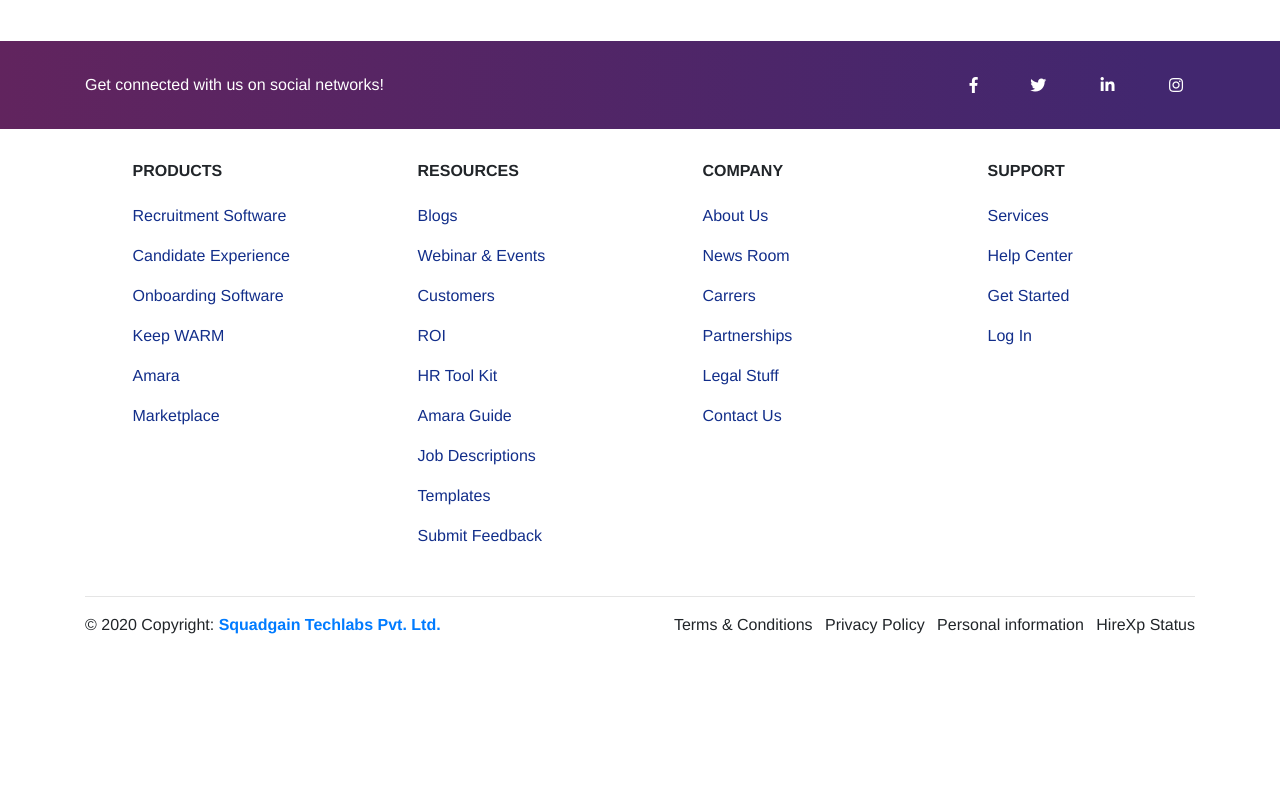
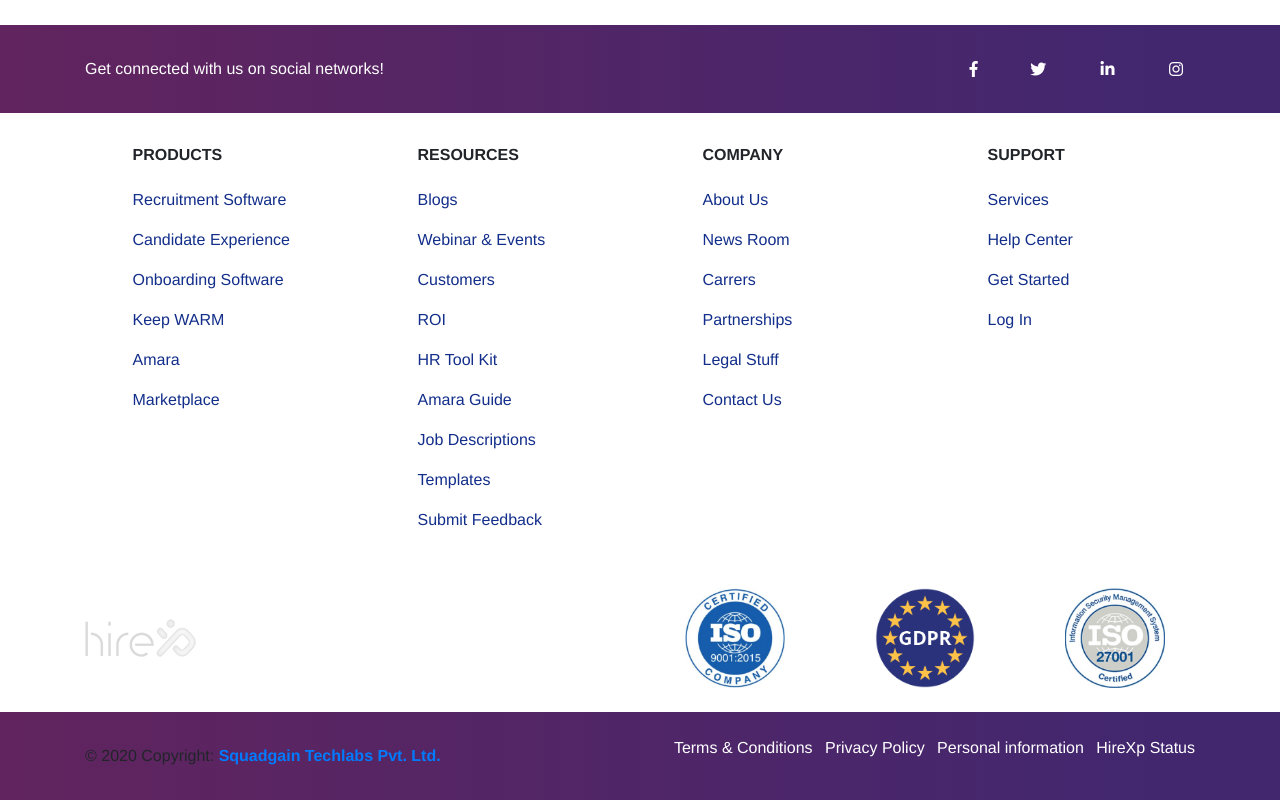
Before and after one commit to harshg6818/responsive-website-template, a plain HTML site: page index.html in a window 1280 px wide. Shown: the part 2363-3163 px from the top of the page. Before the commit the page ends 3016 px from the top, so only its background shows below. Drawn offline with Linux system fonts and the light colour scheme.

Commit message:
adding footer

```diff
--- a/css/style.scss
+++ b/css/style.scss
@@ -1109,6 +1109,13 @@
             }
         }
     }
+    .footer-copyright-wrap {
+        background: linear-gradient(90deg, #61245e, #42276f 90%);
+    }
+    .copy-img {
+        width: 100px;
+        height: 100px;
+    }
 }
 
 
--- a/index.html
+++ b/index.html
@@ -139,39 +139,39 @@
                 <h1>Enterprises that we are proud to associate with us.</h1>
             </div>
 
-            <div class="row no-gutters clients-wrap clearfix wow fadeInUp">
+            <div class="row no-gutters clients-wrap clearfix wow fadeInUp p-0 m-0">
 
-                <div class="col-lg-2 col-md-4 col-xs-6">
+                <div class="col-lg-2 col-md-4 col-xs-6 p-0 m-0">
                     <div class="client-logo">
                         <img src="./img/clients/client-1.png" class="img-fluid" alt="">
                     </div>
                 </div>
 
-                <div class="col-lg-2 col-md-4 col-xs-6">
+                <div class="col-lg-2 col-md-4 col-xs-6 p-0 m-0">
                     <div class="client-logo">
                         <img src="./img/clients/client-2.png" class="img-fluid" alt="">
                     </div>
                 </div>
 
-                <div class="col-lg-2 col-md-4 col-xs-6">
+                <div class="col-lg-2 col-md-4 col-xs-6 p-0 m-0">
                     <div class="client-logo">
                         <img src="./img/clients/client-3.png" class="img-fluid" alt="">
                     </div>
                 </div>
 
-                <div class="col-lg-2 col-md-4 col-xs-6">
+                <div class="col-lg-2 col-md-4 col-xs-6 p-0 m-0">
                     <div class="client-logo">
                         <img src="./img/clients/client-4.png" class="img-fluid" alt="">
                     </div>
                 </div>
 
-                <div class="col-lg-2 col-md-4 col-xs-6">
+                <div class="col-lg-2 col-md-4 col-xs-6 p-0 m-0">
                     <div class="client-logo">
                         <img src="./img/clients/client-5.png" class="img-fluid" alt="">
                     </div>
                 </div>
 
-                <div class="col-lg-2 col-md-4 col-xs-6">
+                <div class="col-lg-2 col-md-4 col-xs-6 p-0 m-0">
                     <div class="client-logo">
                         <img src="./img/clients/client-6.png" class="img-fluid" alt="">
                     </div>
@@ -186,13 +186,13 @@
     <!-- Start products section -->
     <section class="hirexp-products">
         <div class="container">
-            <div class="row">
+            <div class="row p-0 m-0">
                 <div class="products-heading">
                     <h1>
                         Get ahead of the curve with our superior automation services.
                     </h1>
                 </div>
-                <div class="row">
+                <div class="row p-0 m-0">
                     <div class="tabs">
                         <ul class="nav nav-pills" id="pills-tab" role="tablist">
                             <li class="nav-item">
@@ -314,7 +314,7 @@
     <section class="feedback">
         <div class="customer-feedback">
             <div class="container text-center">
-                <div class="row">
+                <div class="row p-0 m-0">
                     <div class="col-sm-offset-2 col-sm-8">
                         <div>
                             <h2 class="section-title">What Clients Say</h2>
@@ -583,44 +583,68 @@
                         <a href="#!">Log In</a>
                     </p>
                 </div>
-                <!-- Grid column -->
             </div>
-            <!-- Footer links -->
-            <hr />
-            <div class="row d-flex align-items-center">
-                <div class="col-md-5">
-                    <!--Copyright-->
-                    <p class="text-center text-md-left">
+        </div>
+        <div class="footer-wrap">
+            <div class="container">
+                <div class="row py-4 d-flex align-items-center">
+                    <div class="col-md-6 col-lg-6 text-center text-md-left mb-4 mb-md-0">
+                        <img src="./img/logo-light.png" alt="logo">
+                    </div>
+                    <div class="col-md-6 col-lg-2 text-center">
+                        <div>
+                            <img class="copy-img" src="./img/footer/1.jpg" alt="1">
+                        </div>
+                    </div>
+                    <div class="col-md-6 col-lg-2 text-center">
+                        <div>
+                            <img class="copy-img" src="./img/footer/2.png" alt="1">
+                        </div>
+                    </div>
+                    <div class="col-md-6 col-lg-2 text-center">
+                        <div>
+                            <img class="copy-img" src="./img/footer/3.jpg" alt="1">
+                        </div>
+                    </div>
+                </div>
+            </div>
+        </div>
+        <div class="footer-copyright-wrap">
+            <div class="container">
+                <div class="row py-4 d-flex align-items-center copy-row">
+                    <div class="col-md-6 col-lg-5 text-center text-md-left mb-4 mb-md-0">
+                        <h6 class="mb-0 text">
                             © 2020 Copyright:
                             <a href="https://hirexp.com">
                                 <strong>Squadgain Techlabs Pvt. Ltd.</strong>
                             </a>
-                    </p>
+                        </h6>
                     </div>
-                <div class="col-md-7">
+                    <div class="col-md-6 col-lg-7 text-center text-md-right">
                         <div class="text-center text-md-right">
                             <ul class="list-unstyled list-inline">
-                            <li class="list-inline-item">
+                                <li class="list-inline-item text-white">
                                     <a>
                                         Terms & Conditions
                                     </a>
                                 </li>
-                            <li class="list-inline-item">
+                                <li class="list-inline-item text-white">
                                     <a>
                                         Privacy Policy
                                     </a>
                                 </li>
-                            <li class="list-inline-item">
+                                <li class="list-inline-item text-white">
                                     <a>
                                         Personal information
                                     </a>
                                 </li>
-                            <li class="list-inline-item">
+                                <li class="list-inline-item text-white">
                                     <a>
                                         HireXp Status
                                     </a>
                                 </li>
                             </ul>
+                        </div>
                     </div>
                 </div>
             </div>
```
Also changed, not shown: css/style.css, img/footer/1.jpg (added), img/footer/2.png (added), img/footer/3.jpg (added), 1 other file. Lines whose indentation alone changed are shown as unchanged.
